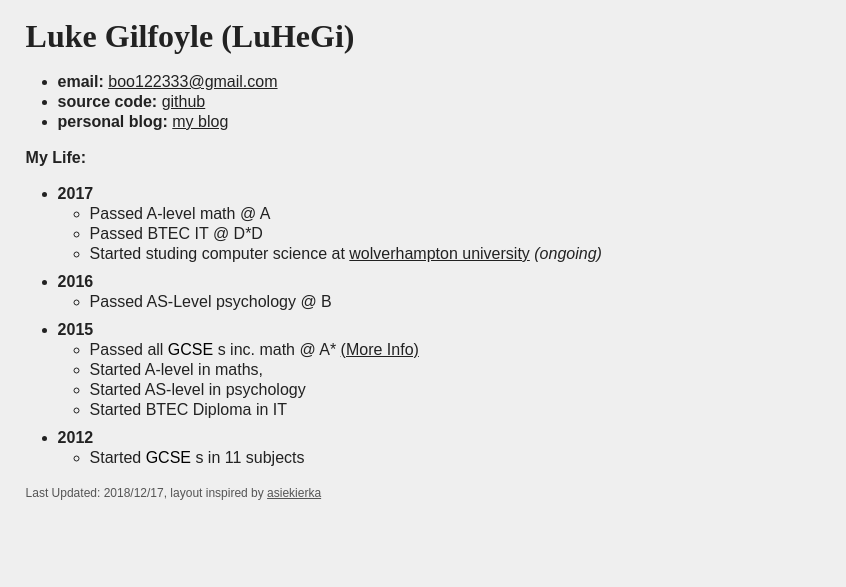
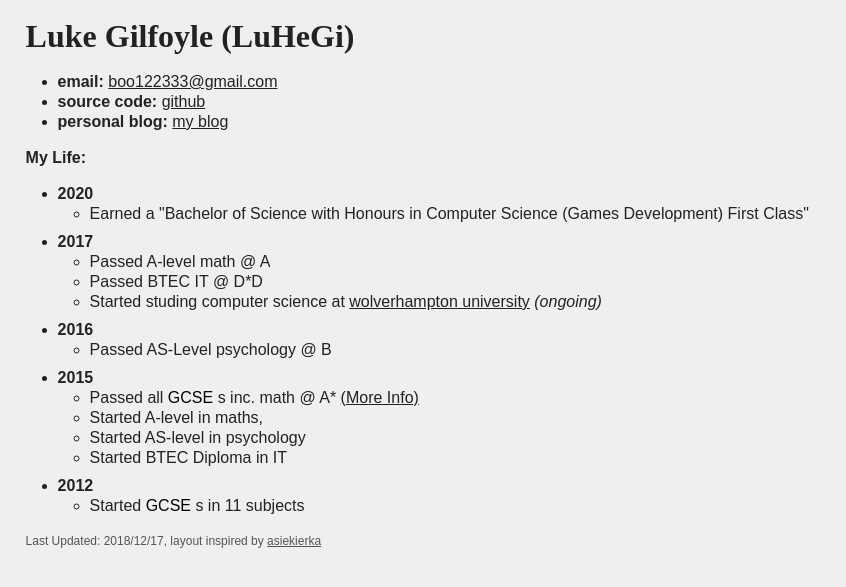
Before and after one commit to LukeGi/LukeGi.github.io, a Jekyll site: the page built from index.html, in a window 1280 px wide. Shown: the top 587 px of the page, without its empty margins (0-846 px from the left). Built offline with Jekyll 4.4.1, drawn with Linux system fonts in a browser that asks for light colours.

Commit message:
Update index.html

```diff
--- a/index.html
+++ b/index.html
@@ -20,6 +20,12 @@ title: Home
 </ul>
 <p><b>My Life:</b></p>
 <ul>
+  <li>
+    <b>2020</b>
+    <ul>
+      <li>Earned a "Bachelor of Science with Honours in Computer Science (Games Development) First Class"</li>
+    </ul>
+  </li>
   <li>
     <b>2017</b>
     <ul>
```
